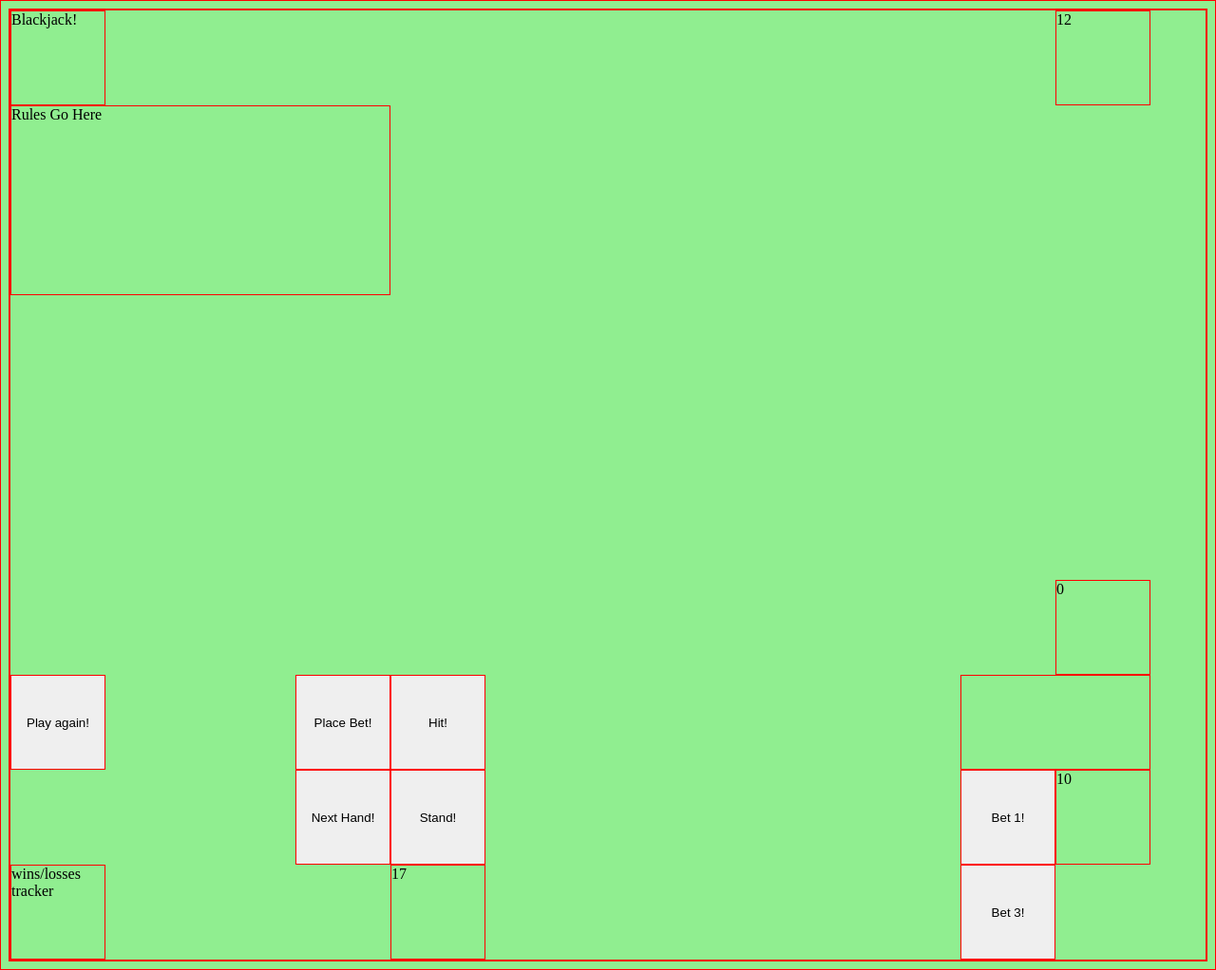
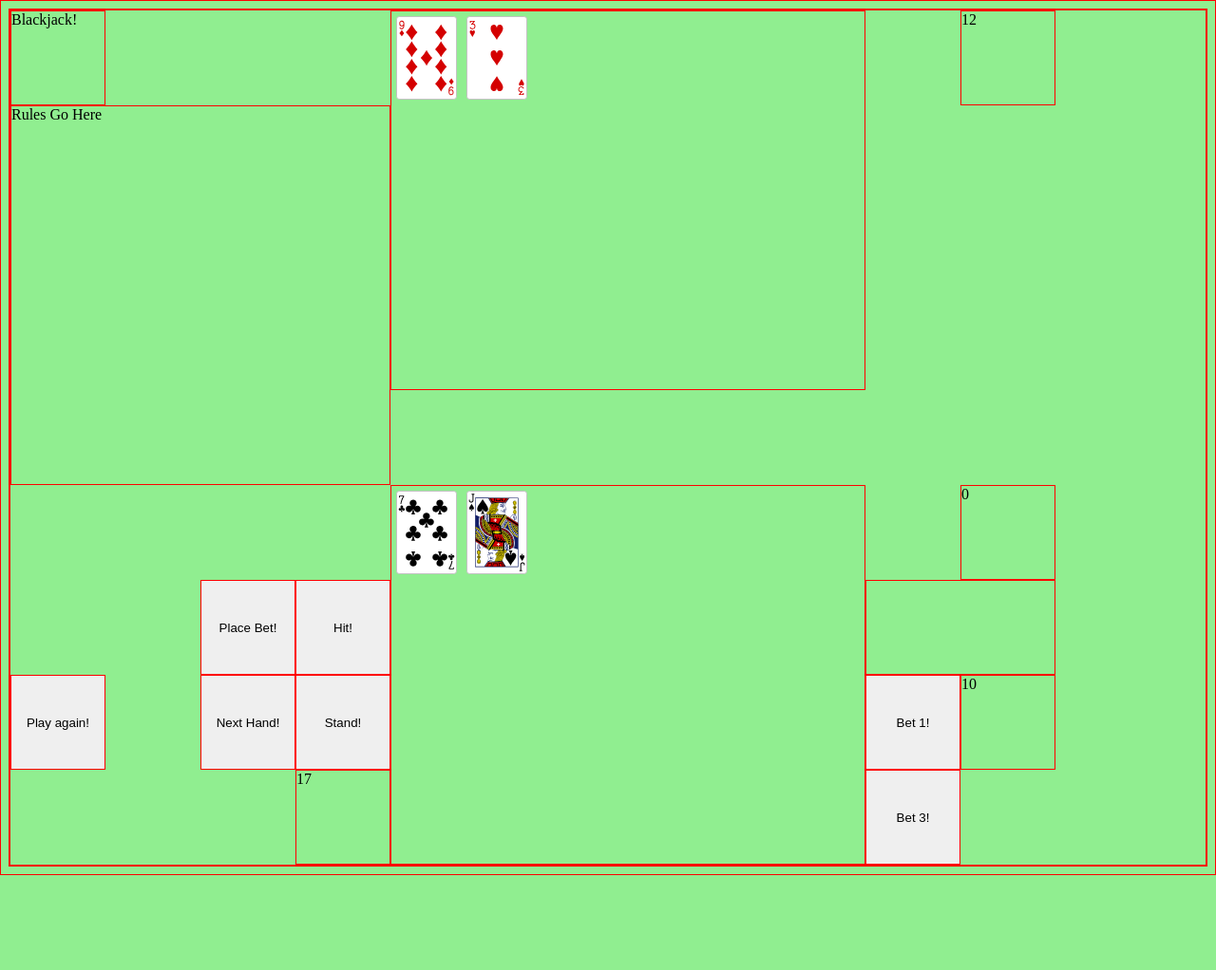
Before and after one commit to hfsmithz99/blackjack-project-1, a plain HTML site: page index.html in a window 1280 px wide. Shown: the whole page at 95% size. After the commit the page ends 922 px from the top, so only its background shows below. Drawn offline with Linux system fonts and the light colour scheme.

Commit message:
adding card graphics

```diff
--- a/css/style.css
+++ b/css/style.css
@@ -11,8 +11,8 @@ body{
 main {
     border: 1px solid red;
     display: grid;
-    grid-template-columns:[colOne] 100px [colTwo] 100px [colThree] 100px [colFour] 100px [colFive] 100px [colSix] 100px [colSeven] 100px [colEight] 100px [colNine] 100px [colTen] 100px [colEleven] 100px [colTwelve] 100px [colThirteen];
-    grid-template-rows: [rowOne] 100px [rowTwo] 100px [rowThree] 100px [rowFour] 100px [rowFive] 100px [rowSix] 100px [rowSeven] 100px [rowEight] 100px [rowNine] 100px [rowTen] 100px [rowEleven];
+    grid-template-columns:[colOne] 100px [colTwo] 100px [colThree] 100px [colFour] 100px [colFive] 100px [colSix] 100px [colSeven] 100px [colEight] 100px [colNine] 100px [colTen] 100px [colEleven] 100px [colTwelve];
+    grid-template-rows: [rowOne] 100px [rowTwo] 100px [rowThree] 100px [rowFour] 100px [rowFive] 100px [rowSix] 100px [rowSeven] 100px [rowEight] 100px [rowNine] 100px [rowTen]
 }
 
 #play-again{
@@ -23,73 +23,66 @@ main {
 }
 
 #hit {
-    grid-column-start: colFive;
-    grid-column-end: colSix;
-    grid-row-start: rowEight;
-    grid-row-end: rowNine;
+    grid-column-start: colFour;
+    grid-column-end: colFive;
+    grid-row-start: rowSeven;
+    grid-row-end: rowEight;
 }
 
 #stand {
-    grid-column-start: colFive;
-    grid-column-end: colSix;
-    grid-row-start: rowNine;
-    grid-row-end: rowTen;
-}
-
-#bet-one{
-    grid-column-start: colEleven;
-    grid-column-end: colTwelve;
-    grid-row-start: rowNine;
-    grid-row-end: rowTen;
-}
-
-#bet-three{
-    grid-column-start: colEleven;
-    grid-column-end: colTwelve;
-    grid-row-start: rowTen;
-    grid-row-end: rowEleven;
-}
-
-#place-bet {
     grid-column-start: colFour;
     grid-column-end: colFive;
     grid-row-start: rowEight;
     grid-row-end: rowNine;
 }
 
-#next-hand{
-    grid-column-start: colFour;
-    grid-column-end: colFive;
+#bet-one{
+    grid-column-start: colTen;
+    grid-column-end: colEleven;
+    grid-row-start: rowEight;
+    grid-row-end: rowNine;
+}
+
+#bet-three{
+    grid-column-start: colTen;
+    grid-column-end: colEleven;
     grid-row-start: rowNine;
     grid-row-end: rowTen;
 }
 
-#bet-pool{
-    grid-column-start: colTwelve;
-    grid-column-end: colThirteen;
+#place-bet {
+    grid-column-start: colThree;
+    grid-column-end: colFour;
     grid-row-start: rowSeven;
     grid-row-end: rowEight;
 }
 
+#next-hand{
+    grid-column-start: colThree;
+    grid-column-end: colFour;
+    grid-row-start: rowEight;
+    grid-row-end: rowNine;
+}
+
+#bet-pool{
+    grid-column-start: colEleven;
+    grid-column-end: colTwelve;
+    grid-row-start: rowSix;
+    grid-row-end: rowSeven;
+}
+
 #player-bank{
-    grid-column-start: colTwelve;
-    grid-column-end: colThirteen;
-    grid-row-start: rowNine;
-    grid-row-end: rowTen;
+    grid-column-start: colEleven;
+    grid-column-end: colTwelve;
+    grid-row-start: rowEight;
+    grid-row-end: rowNine;
 }
 
 #rules-box{
     grid-column-start: colOne;
     grid-column-end: span colFive;
     grid-row-start: rowTwo;
-    grid-row-end: rowFour;
-}
-
-#wins-losses{
-    grid-column-start: colOne;
-    grid-column-end: colTwo;
-    grid-row-start: rowTen;
-    grid-row-end: rowEleven;
+    grid-row-end: rowSix;
 }
 
 header {
@@ -100,21 +93,35 @@ header {
 }
 
 #alert {
-    grid-column-start: colEleven;
-    grid-column-end: colThirteen;
-    grid-row-start: rowEight;
-    grid-row-end: rowNine;
+    grid-column-start: colTen;
+    grid-column-end: colTwelve;
+    grid-row-start: rowSeven;
+    grid-row-end: rowEight;
 }
 
 #computer-card-values {
-    grid-column-start: colTwelve;
-    grid-column-end: colThirteen;
+    grid-column-start: colEleven;
+    grid-column-end: colTwelve;
     grid-row-start: rowOne;
     grid-row-end: rowTwo;
 }
 #player-card-values {
+    grid-column-start: colFour;
+    grid-column-end: colFive;
+    grid-row-start: rowNine;
+    grid-row-end: rowTen;
+}
+
+#computer-cards{
     grid-column-start: colFive;
-    grid-column-end: colSix;
-    grid-row-start: rowTen;
-    grid-row-end: rowEleven;
+    grid-column-end: colTen;
+    grid-row-start: rowOne;
+    grid-row-end: rowFive;
 }
+
+#player-cards {
+    grid-column-start: colFive;
+    grid-column-end: colTen;
+    grid-row-start: rowSix;
+    grid-row-end: rowTen;
+}
--- a/index.html
+++ b/index.html
@@ -21,10 +21,11 @@
         <div id="bet-pool">Amount bet</div>
         <div id="player-bank">Player Bank</div>
         <div id="rules-box">Rules Go Here</div>
-        <div id="wins-losses">wins/losses tracker</div>
         <div id="alert"></div>
         <div id="player-card-values"></div>
         <div id="computer-card-values"></div>
+        <div id="player-cards"></div>
+        <div id="computer-cards"></div>
     </main>
 </body>
 </html>
--- a/js/app.js
+++ b/js/app.js
@@ -7,9 +7,6 @@
 //cards in hand
 let playerHandCards;
 let compueterHandCards;
-//wins and losses of hands
-let wins;
-let losses;
 //players money pot
 let playerBank;
 //amount for bet
@@ -43,12 +40,14 @@ const hitBtn = document.querySelector('#hit');
     //cards in hand
 
  const alertEl = document.querySelector('#alert');
-const winsLossEl = document.querySelector('#wins-losses');
 const playerBankEl = document.querySelector('#player-bank');
 const rulesBoxEl = document.querySelector('#rules-box');
 const betPoolEl = document.querySelector('#bet-pool');
 const playerHandValEl = document.querySelector('#player-card-values')
 const computerHandValEl = document.querySelector('#computer-card-values')
+
+const computerContainerEl = document.querySelector('#computer-cards');
+const playerContainerEl = document.querySelector('#player-cards');
 
 //--------event listeners-------------
 document.querySelector('#play-again').addEventListener('click', init)
@@ -113,16 +112,19 @@ function placeBet(){
 
 }
 
+
 //INCREASE BET FUNCTIONS
 //
 function increaseBetOne(){
     amountBet += 1;
+    playerBank -= 1;
     console.log(amountBet)
     render();
 }
 
 function increaseBetThree(){
     amountBet += 3;
+    playerBank -= 3;
     console.log(amountBet)
     render();
 }
@@ -157,6 +159,8 @@ function stand(){
     } else if (sumValueCards(playerHandCards) === sumValueCards(compueterHandCards)){
         winTF = false;
         console.log('isworking')
+    } else if (sumValueCards(compueterHandCards) > 21){
+        winTF = true;
     } else winTF = false;
     console.log(continueTF)
     console.log(winTF)
@@ -181,6 +185,25 @@ function deal(){
     return twoCards;
 }
 
+
+function renderCompCardsInContainer(deck, container){
+    container.innerHTML = '';
+    let cardsHTML = '';
+    deck.forEach(function(card){
+        cardsHTML += `<div id="computer-cards" class="card ${card.face}"></div>`;
+    })
+    container.innerHTML = cardsHTML;
+}
+
+function renderPlayerCardsInContainer(deck, container){
+    container.innerHTML = '';
+    let cardsHTML = '';
+    deck.forEach(function(card){
+        cardsHTML += `<div id="player-cards" class="card ${card.face}"></div>`;
+    })
+    container.innerHTML = cardsHTML;
+}
+
 //render function
     //will need to update the cards on the table and the amount bet
 function render(){
@@ -189,6 +212,8 @@ function render(){
     playerHandValEl.innerText = sumValueCards(playerHandCards);
     computerHandValEl.innerText = sumValueCards(compueterHandCards);
     alertEl.innerText = ''
+    renderCompCardsInContainer(compueterHandCards, computerContainerEl);
+    renderPlayerCardsInContainer(playerHandCards, playerContainerEl);
 
     if((continueTF === false) && (winTF === true)){
         alertEl.innerText = "You win this hand! Time to play the next!";
```
